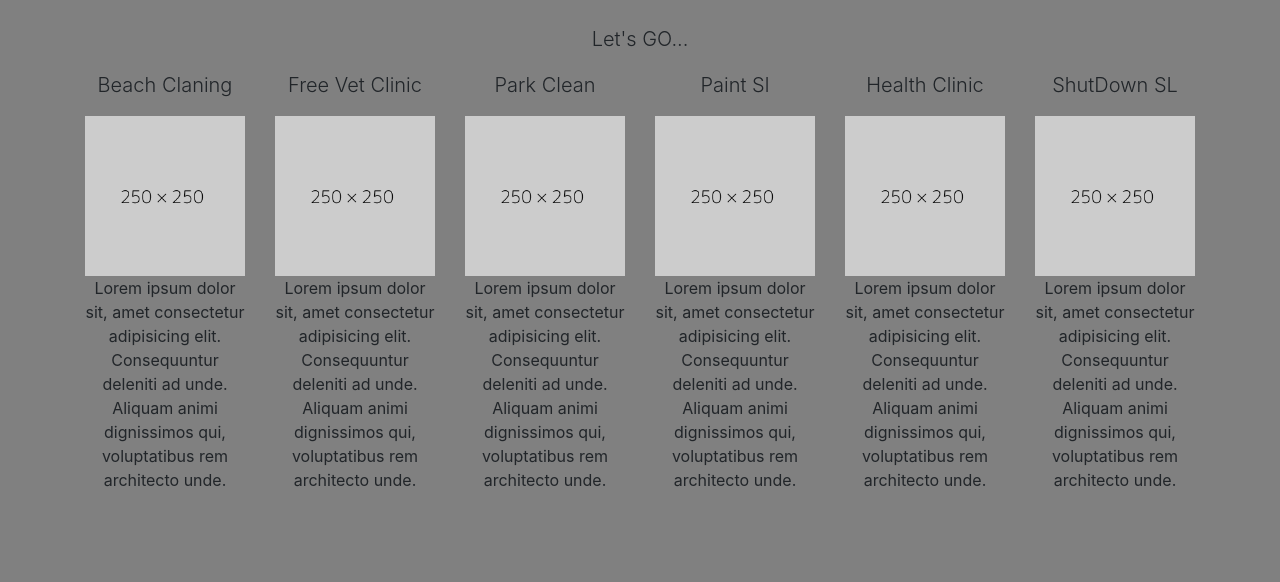
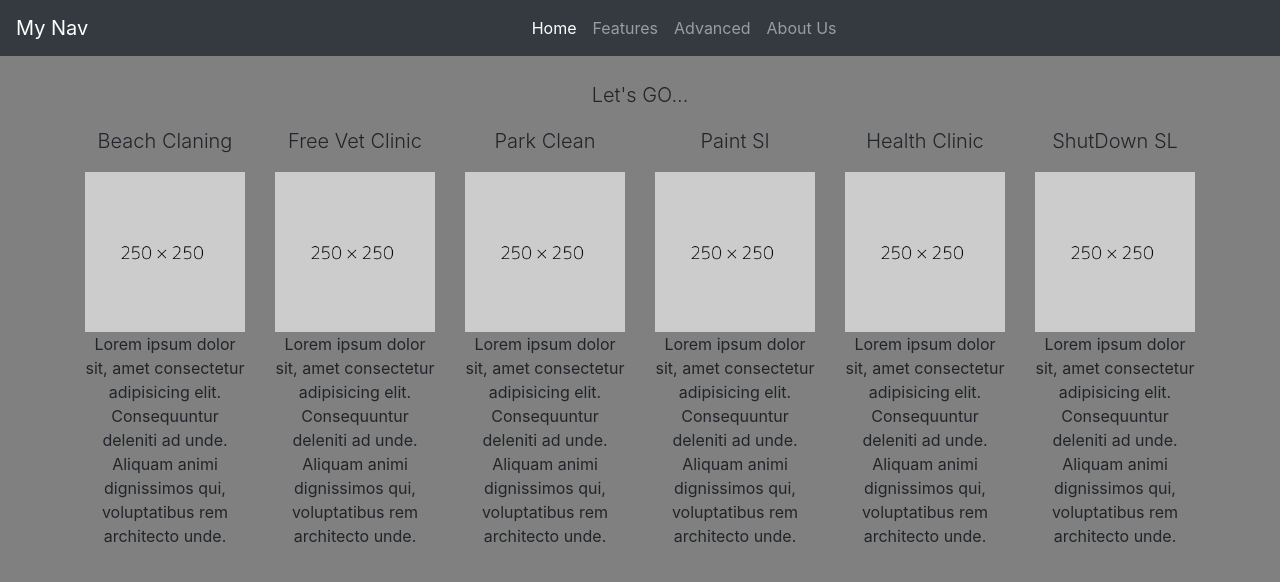
Before and after one commit to yashen97/Web-intertace-test, a plain HTML site: page index.html in a window 1280 px wide. Drawn offline with nearby package versions, Linux system fonts and the light colour scheme.

Commit message:
added nav

```diff
--- a/index.html
+++ b/index.html
@@ -8,54 +8,71 @@
 </head>
 <body style="background-color:gray;">
 
+    <nav class="navbar navbar-expand-sm navbar-dark bg-dark">
+        <a href="" class="navbar-brand">My Nav</a>
+        <button class="navbar-toggler" data-toggle="collapse" data-target="#yash"><span class="navbar-toggler-icon"></span></button>
+        <div class="collapse navbar-collapse justify-content-center" id="yash">
+            <ul class="navbar-nav">
+                <li class="nav-item active"><a href="" class="nav-link">Home</a></li>
+                <li class="nav-item"><a href="" class="nav-link">Features</a></li>
+                <li class="nav-item"><a href="" class="nav-link">Advanced</a></li>
+                <li class="nav-item"><a href="" class="nav-link">About Us</a></li>
+            </ul>
+
+        </div>
+
+    </nav>
 
     <div class="container mt-3">
 
         <div class="row">
             <div class="col-12">
                 <h1 class="text-center"></h1>
-                <p  class="text-center lead">Let's GO...</p>
+                <p class="text-center lead">Let's GO...</p>
             </div>
         </div>    <!-- // header row-->
         <div class="row">
             <div class="col-12 col-sm-6 col-md-4 col-lg-4 col-xl-2">
                 <p class="text-center lead">Beach Claning</p>
-                <img src="images/3.png" class="mx-auto d-block img-fluid" alt="1" >
+                <img src="images/3.png" class="mx-auto d-block img-fluid" alt="1">
                 <p class="text-center">Lorem ipsum dolor sit, amet consectetur adipisicing elit. Consequuntur deleniti ad unde. Aliquam animi dignissimos qui, voluptatibus rem architecto unde.</p>
             </div> <!--berlin-->
 
             <div class="col-12 col-sm-6 col-md-4 col-lg-4 col-xl-2">
                 <p class="text-center lead">Free Vet Clinic</p>
-                <img src="images/3.png" class="mx-auto d-block img-fluid" alt="1" >
+                <img src="images/3.png" class="mx-auto d-block img-fluid" alt="1">
                 <p class="text-center">Lorem ipsum dolor sit, amet consectetur adipisicing elit. Consequuntur deleniti ad unde. Aliquam animi dignissimos qui, voluptatibus rem architecto unde.</p>
             </div> <!--venise-->
 
             <div class="col-12 col-sm-6 col-md-4 col-lg-4 col-xl-2">
                 <p class="text-center lead">Park Clean</p>
-                <img src="images/3.png" class="mx-auto d-block img-fluid" alt="1" >
+                <img src="images/3.png" class="mx-auto d-block img-fluid" alt="1">
                 <p class="text-center">Lorem ipsum dolor sit, amet consectetur adipisicing elit. Consequuntur deleniti ad unde. Aliquam animi dignissimos qui, voluptatibus rem architecto unde.</p>
             </div> <!--paris-->
 
             <div class="col-12 col-sm-6 col-md-4 col-lg-4 col-xl-2">
                 <p class="text-center lead">Paint Sl</p>
-                <img src="images/3.png" class="mx-auto d-block img-fluid" alt="1" >
+                <img src="images/3.png" class="mx-auto d-block img-fluid" alt="1">
                 <p class="text-center">Lorem ipsum dolor sit, amet consectetur adipisicing elit. Consequuntur deleniti ad unde. Aliquam animi dignissimos qui, voluptatibus rem architecto unde.</p>
             </div> <!--Sri Lanka-->
 
             <div class="col-12 col-sm-6 col-md-4 col-lg-4 col-xl-2">
                 <p class="text-center lead">Health Clinic</p>
-                <img src="images/3.png" class="mx-auto d-block img-fluid" alt="1" >
+                <img src="images/3.png" class="mx-auto d-block img-fluid" alt="1">
                 <p class="text-center">Lorem ipsum dolor sit, amet consectetur adipisicing elit. Consequuntur deleniti ad unde. Aliquam animi dignissimos qui, voluptatibus rem architecto unde.</p>
             </div> <!--Rome-->
 
             <div class="col-12 col-sm-6 col-md-4 col-lg-4 col-xl-2">
                 <p class="text-center lead">ShutDown SL</p>
-                <img src="images/3.png" class="mx-auto d-block img-fluid" alt="1" >
+                <img src="images/3.png" class="mx-auto d-block img-fluid" alt="1">
                 <p class="text-center">Lorem ipsum dolor sit, amet consectetur adipisicing elit. Consequuntur deleniti ad unde. Aliquam animi dignissimos qui, voluptatibus rem architecto unde.</p>
             </div> <!--stonehedge-->
 
 
         </div>
     </div>
+    <script src="https://code.jquery.com/jquery-3.3.1.slim.min.js" integrity="sha384-q8i/X+965DzO0rT7abK41JStQIAqVgRVzpbzo5smXKp4YfRvH+8abtTE1Pi6jizo" crossorigin="anonymous"></script>
+    <script src="https://cdnjs.cloudflare.com/ajax/libs/popper.js/1.14.7/umd/popper.min.js" integrity="sha384-UO2eT0CpHqdSJQ6hJty5KVphtPhzWj9WO1clHTMGa3JDZwrnQq4sF86dIHNDz0W1" crossorigin="anonymous"></script>
+    <script src="https://stackpath.bootstrapcdn.com/bootstrap/4.3.1/js/bootstrap.min.js" integrity="sha384-JjSmVgyd0p3pXB1rRibZUAYoIIy6OrQ6VrjIEaFf/nJGzIxFDsf4x0xIM+B07jRM" crossorigin="anonymous"></script>
 </body>
 </html>
```
